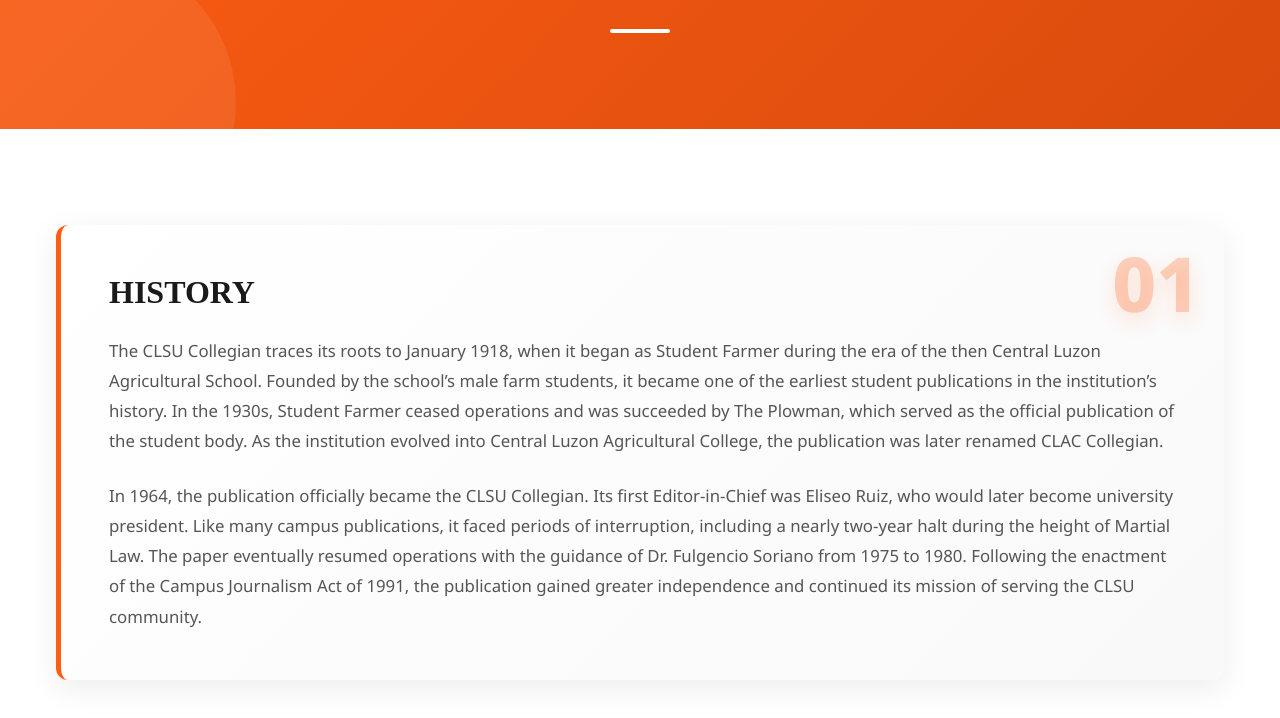
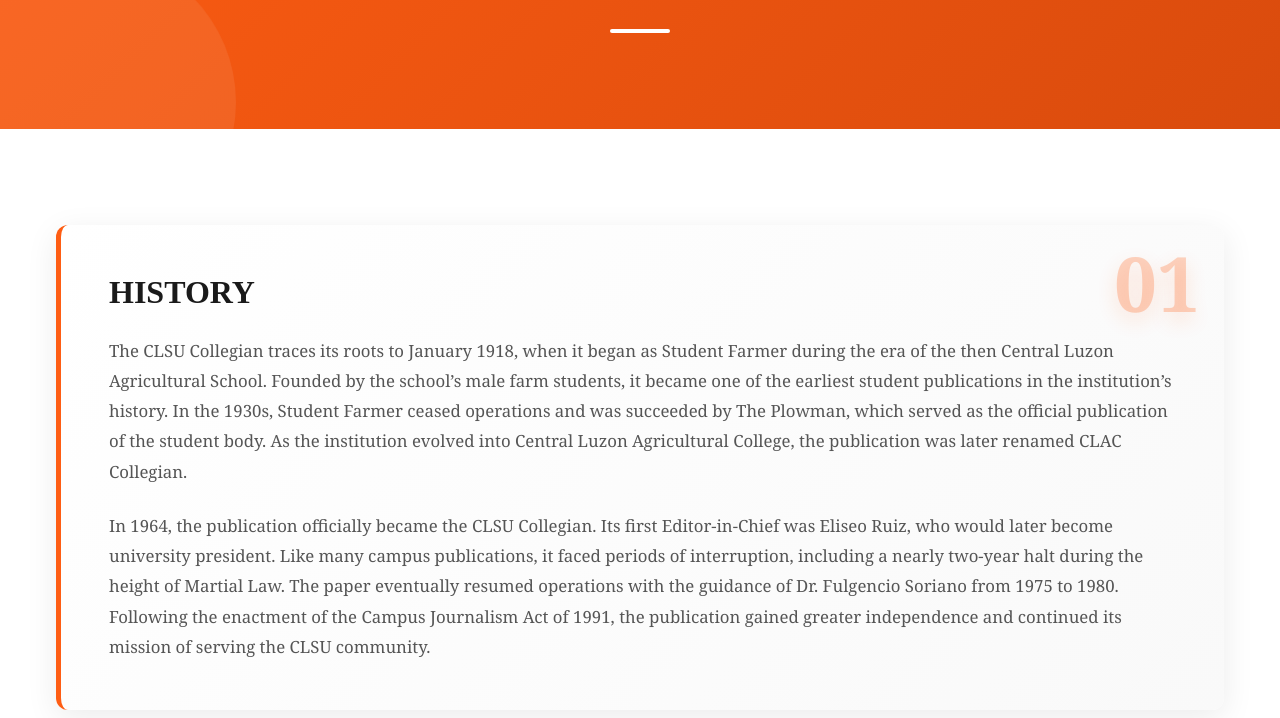
Before and after one commit to Denki25/clsucollegian, a plain HTML site: page about.html in a window 1280 px wide. Shown: the part 465-1183 px from the top of the page. Drawn offline with Linux system fonts and the light colour scheme.

Commit message:
change font

```diff
--- a/about.html
+++ b/about.html
@@ -6,7 +6,7 @@
     <title>About | CLSU Collegian</title>
     <link rel="preconnect" href="https://fonts.googleapis.com">
     <link rel="preconnect" href="https://fonts.gstatic.com" crossorigin>
-    <link href="https://fonts.googleapis.com/css2?family=Noto+Sans:wght@400;500;700;800&display=swap" rel="stylesheet">
+    <link href="https://fonts.googleapis.com/css2?family=Noto+Sans:wght@400;500;700;800&family=Noto+Serif:wght@400;500;700&display=swap" rel="stylesheet">
     <link rel="stylesheet" href="style.css">
 </head>
 <body>
--- a/style.css
+++ b/style.css
@@ -437,7 +437,7 @@ html {
 }
 
 body {
-    font-family: 'Noto Sans', sans-serif;
+    font-family: 'Noto Serif', serif;
     line-height: 1.6;
     color: #454545;
     background-color: #fff;
```
Also changed, not shown: article.html (+1 -1 lines), column.html (+1 -1 lines), devcom.html (+1 -1 lines), editorial.html (+1 -1 lines), features.html (+1 -1 lines), index.html (+1 -1 lines), infographics.html (+1 -1 lines), issues.html (+1 -1 lines), literary.html (+1 -1 lines), multimedia.html (+1 -1 lines), news.html (+1 -1 lines), opinion.html (+1 -1 lines), sports.html (+1 -1 lines).
